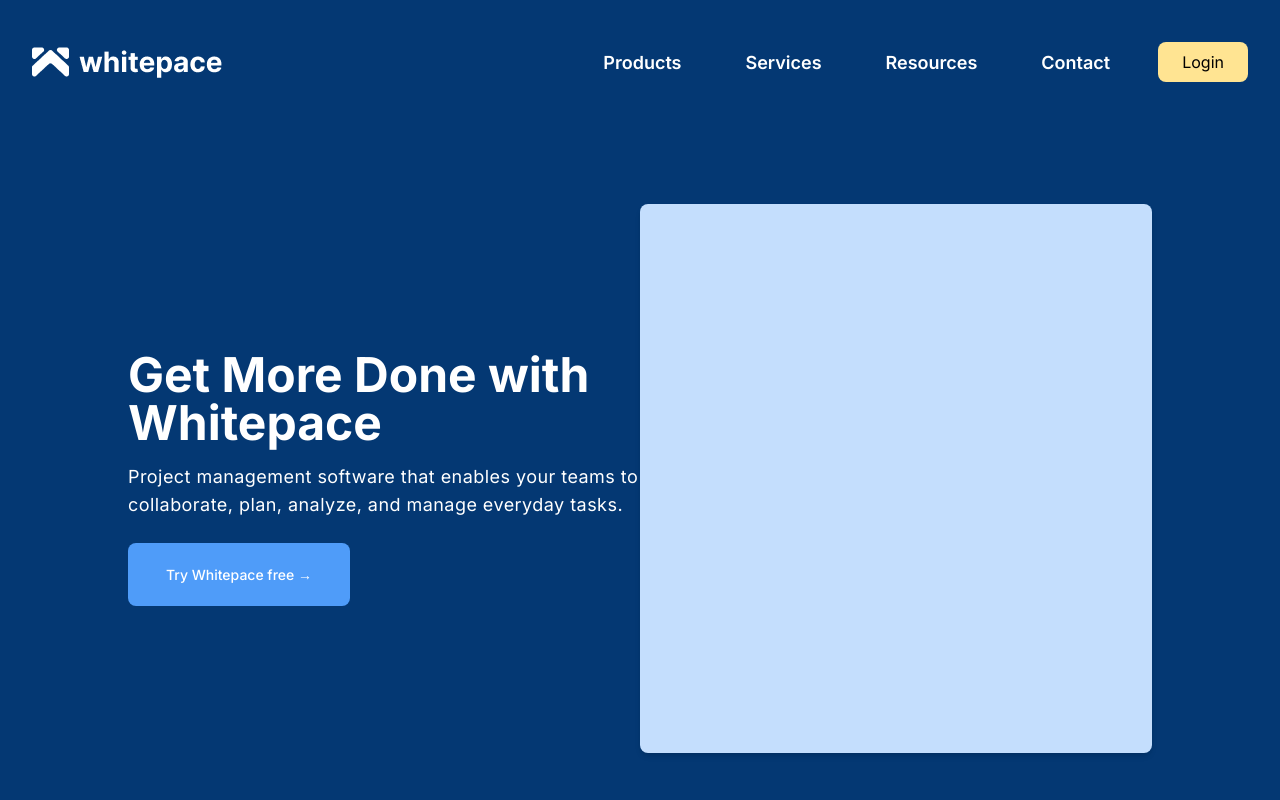
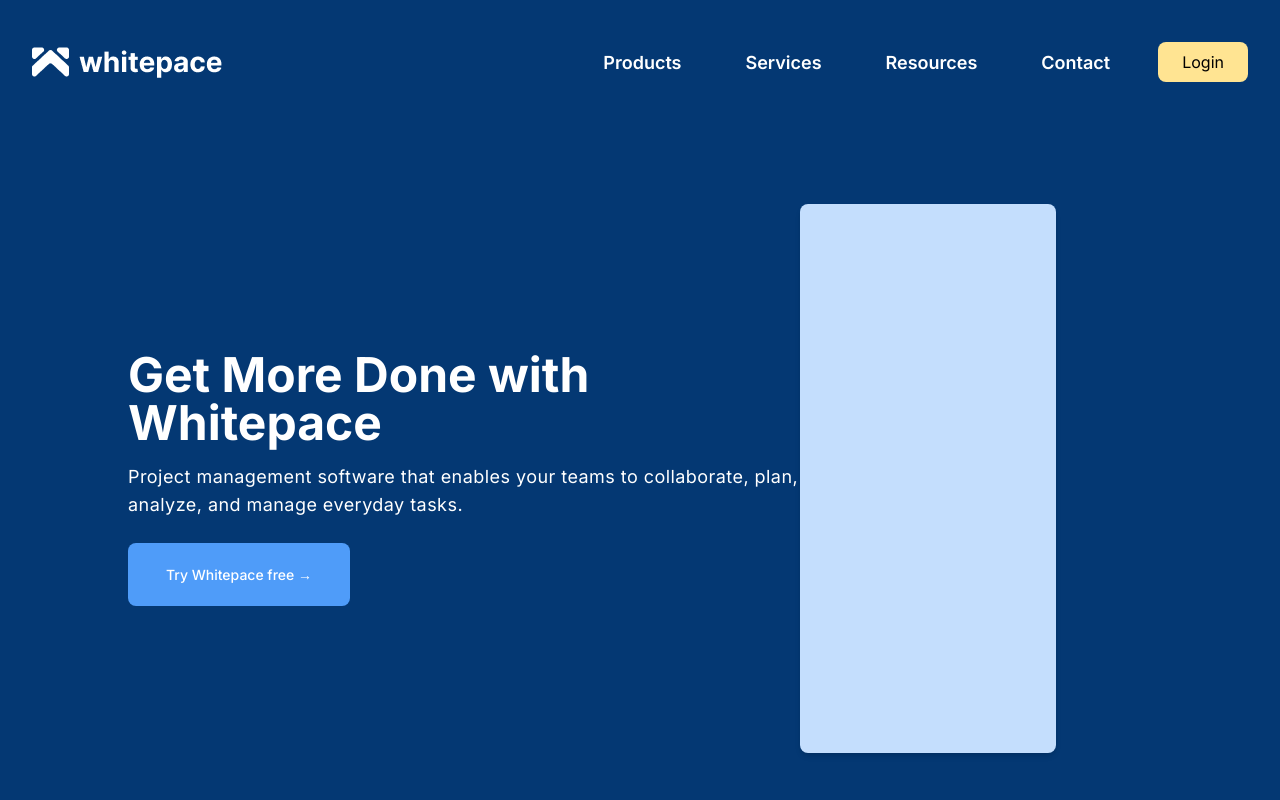
Before and after one commit to gulariba/class-12-homework-assigment, a Next.js app: page / in a window 1280 px wide. Shown: the top 800 px of the page. Built offline with nearby package versions, Linux system fonts and the light colour scheme.

Commit message:
Update HeroSection.tsx

```diff
--- a/src/app/components/HeroSection.tsx
+++ b/src/app/components/HeroSection.tsx
@@ -18,7 +18,7 @@ const Hero = () => {
       </div>
 
       {/* Right Section */}
-      <div className="w-full lg:w-1/2 flex-shrink-0">
+      <div className="w-full lg:w-1/3 xl:w-1/4">
         <div className="w-full h-64 md:h-80 lg:h-[549px] bg-[#C4DEFD] rounded-lg shadow-md"></div>
       </div>
     </section>
```
